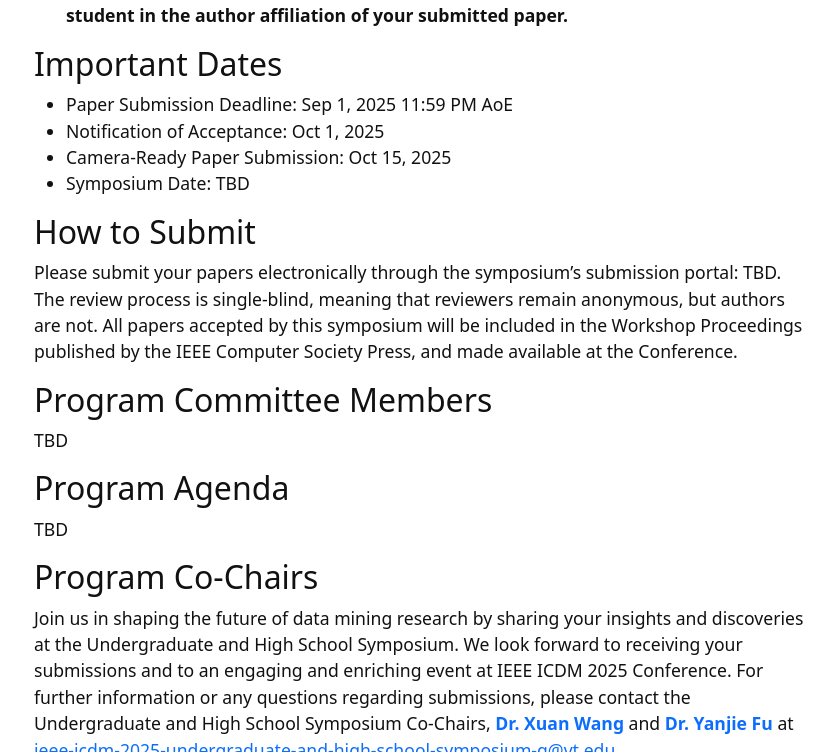
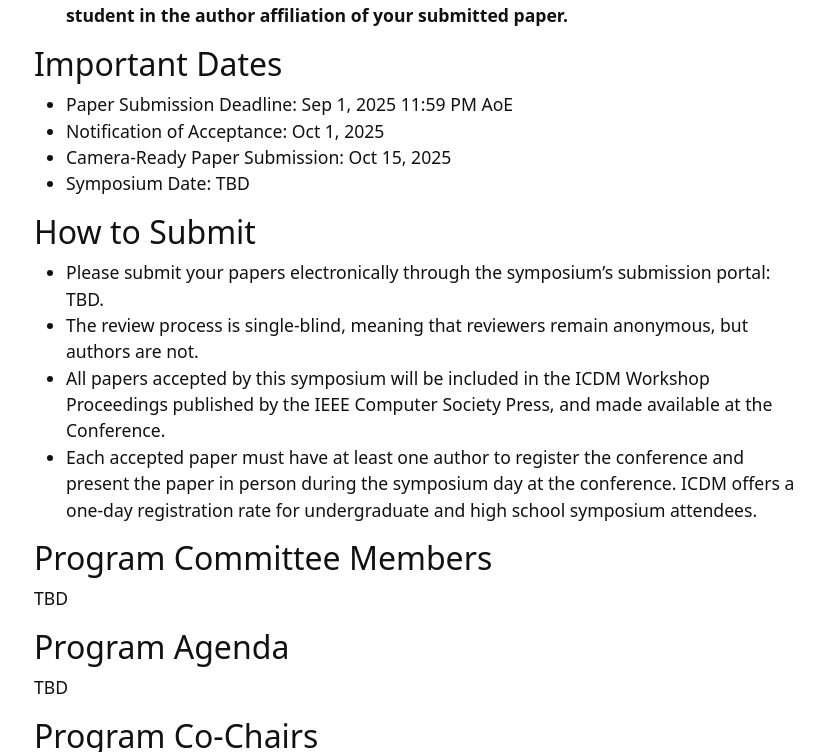
Before and after one commit to xuanwang91/2025-ICDM-UGHS, a Jekyll site: the page built from index.md, in a window 1280 px wide and 900 px high, scrolled down 1479 px, cut to the strip 0-752 px from the top of the window. Shown: the whole strip, without its empty margins (218-1052 px from the left). Built offline with Jekyll 4.4.1, drawn with Linux system fonts in a browser that asks for light colours.

Commit message:
Update index.md

```diff
--- a/index.md
+++ b/index.md
@@ -118,7 +118,10 @@ Submitted papers should present novel ideas, methodologies, algorithms, or appli
 - Symposium Date: TBD
 
 ## How to Submit
-Please submit your papers electronically through the symposium's submission portal: TBD. The review process is single-blind, meaning that reviewers remain anonymous, but authors are not. All papers accepted by this symposium will be included in the Workshop Proceedings published by the IEEE Computer Society Press, and made available at the Conference.
+- Please submit your papers electronically through the symposium's submission portal: TBD.
+- The review process is single-blind, meaning that reviewers remain anonymous, but authors are not.
+- All papers accepted by this symposium will be included in the ICDM Workshop Proceedings published by the IEEE Computer Society Press, and made available at the Conference.
+- Each accepted paper must have at least one author to register the conference and present the paper in person during the symposium day at the conference. ICDM offers a one-day registration rate for undergraduate and high school symposium attendees.
 
 ## Program Committee Members
 TBD
```
